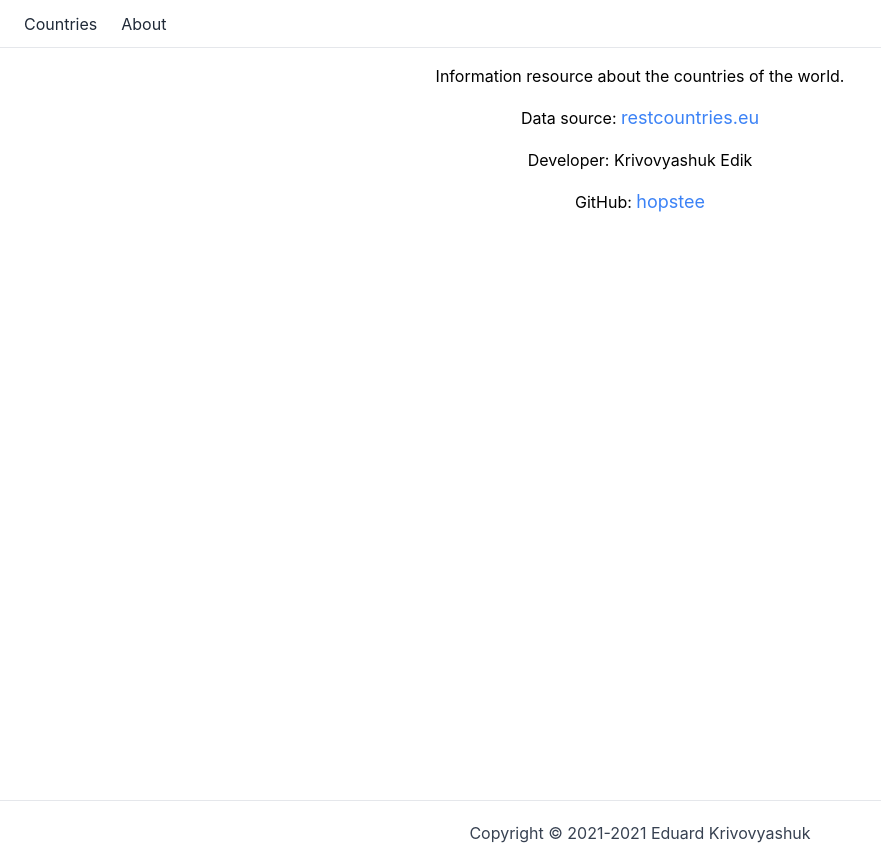
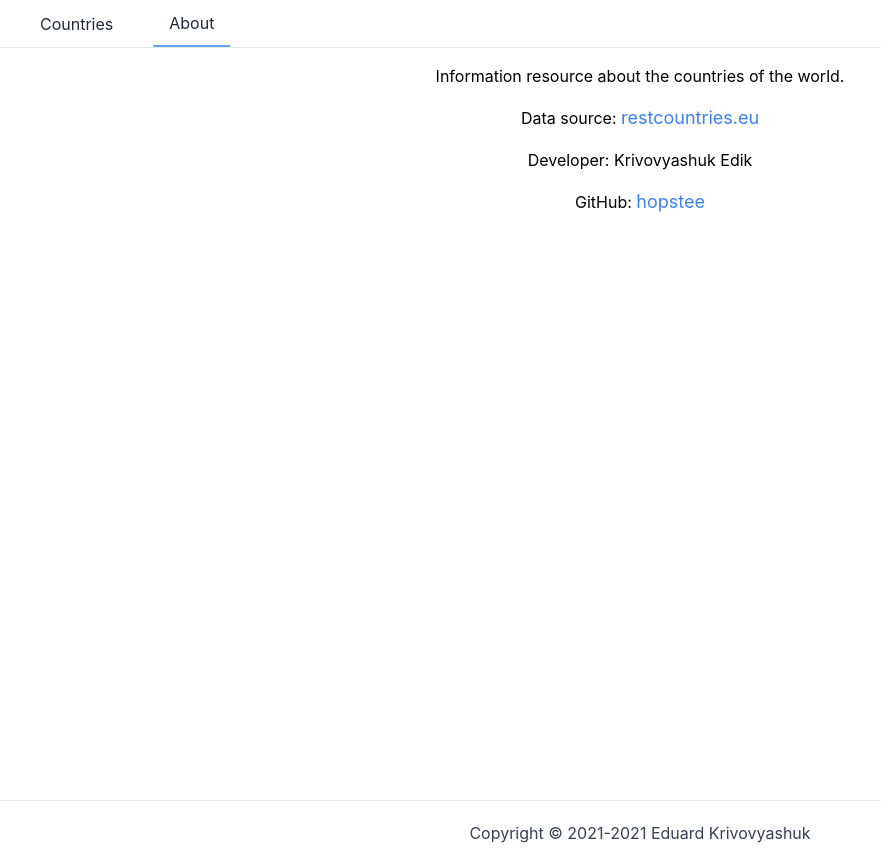
Before and after one commit to hopstee/countries, a Next.js app: page /about in a window 1280 px wide. Shown: the whole page, without its empty margins (0-881 px from the left). Built offline with nearby package versions, Linux system fonts and the light colour scheme; what @badrap/bar-of-progress would draw is missing.

Commit message:
update styles

```diff
--- a/components/link.component.js
+++ b/components/link.component.js
@@ -1,13 +1,14 @@
 import React from 'react'
 import Link from 'next/link'
 import { useRouter } from 'next/router'
+import styles from '../styles/Home.module.css'
 
 export default ({ href, children }) => {
     const router = useRouter()
 
     let className = children.props.className || ''
     if (router.pathname === href) {
-        className = `${className} active-link`
+        className = `${className} ${styles.active_nav_link}`
     }
 
     return <Link href={href}>{React.cloneElement(children, { className })}</Link>
--- a/components/map.component.js
+++ b/components/map.component.js
@@ -2,7 +2,8 @@ import { MapContainer, Marker, Popup, TileLayer, GeoJSON } from 'react-leaflet'
 import L from 'leaflet'
 import 'leaflet/dist/leaflet.css'
 import { getGeoJSON } from '../libs/countries'
-import styles from '../styles/Map.module.css'
+import mapStyles from '../styles/Map.module.css'
+import styles from '../styles/Home.module.css'
 import { useEffect, useState } from 'react'
 import * as MCG from 'react-leaflet-markercluster'
 
@@ -36,7 +37,7 @@ function Map({ lon, lat, country }) {
     }, [])
 
     return (
-        <MapContainer center={coordinates} zoom={6} scrollWheelZoom={false} className={styles.map}>
+        <MapContainer center={coordinates} zoom={6} scrollWheelZoom={false} className={mapStyles.map}>
             <TileLayer
                 attribution='&copy; <a href="http://osm.org/copyright">OpenStreetMap</a> contributors'
                 url="https://{s}.tile.openstreetmap.org/{z}/{x}/{y}.png"
@@ -51,9 +52,27 @@ function Map({ lon, lat, country }) {
                         <br />
                         Capital: {country.capital}
                         <br />
-                        Population: {country.population}
+                        Population: {
+                            !country.population ?
+                            (
+                                <span className={styles.code}>
+                                    --//--
+                                </span>
+                            ) : (
+                                (country.population).toLocaleString()
+                            )
+                        }
                         <br />
-                        Area: {country.area} &#x33A2;
+                        Area: {
+                            !country.area ?
+                            (
+                                <span className={styles.code}>
+                                    --//--
+                                </span>
+                            ) : (
+                                <span>{(country.area).toLocaleString()} &#x33A2;</span>
+                            )
+                        }
                     </Popup>
                 </Marker>
             </MarkerClusterGroup>
--- a/components/nav.component.js
+++ b/components/nav.component.js
@@ -47,17 +47,21 @@ function Navigation(props) {
     return (
         <>
             <div className="fixed bottom-0 md:top-0 left-0 h-12 w-full md:w-full z-10 bg-white dark:bg-gray-800 md:border-b md:border-t-0 border-t">
-                <div className="md:h-full w-full flex md:flex-row py-3 px-6">
+                <div className="h-full w-full flex md:flex-row px-6">
                     <div className="flex flex-row md:flex-row justify-start items-center space-x-6 w-full">
                         <Link href="/">
+                            <div className={styles.nav_link_container}>
                                 <a className={styles.nav_link}>
                                     Countries
                                 </a>
+                            </div>
                         </Link>
                         <Link href="/about">
+                            <div className={styles.nav_link_container}>
                                 <a className={styles.nav_link}>
                                     About
                                 </a>
+                            </div>
                         </Link>
                     </div>
                 </div>
--- a/pages/index.js
+++ b/pages/index.js
@@ -3,11 +3,9 @@ import Image from 'next/image'
 import Link from '../components/link.component'
 import Searchbar from '../components/searchbar.component'
 import styles from '../styles/Home.module.css'
-import { getAllRegionalBlocks, getAllRegions, getAllCountries } from '../libs/countries';
+import { getAllCountries } from '../libs/countries';
 
-const apiResource = 'https://restcountries.eu/rest/v2'
-
-function Home({ countriesObject, regionalBlocks, regions }) {
+function Home({ countriesObject, alphabetArray }) {
 
     return (
         <>
@@ -19,6 +17,13 @@ function Home({ countriesObject, regionalBlocks, regions }) {
 
             <Searchbar />
             <main className={styles.main}>
+                {/* <div className={styles.alphabet_navigation}>
+                    {
+                        alphabetArray.map(item => (
+                            <span>{item}</span>
+                        ))
+                    }
+                </div> */}
                 <div className={styles.grid_view}>
                     {Object.keys(countriesObject).map(letter => (
                         <div className={styles.grid_column} key={letter}>
@@ -49,28 +54,35 @@ function Home({ countriesObject, regionalBlocks, regions }) {
 export async function getServerSideProps() {
     const res = await getAllCountries()
     const countries = await res.json()
-    const countriesObject = {}
-    const regionalBlocks = await getAllRegionalBlocks()
-    const regions = await getAllRegions()
+    let countriesObject = {}
+    const alphabetArray = []
     const a = 97;
 
     for (let i = 0; i < 26; i++) {
-        countriesObject[String.fromCharCode(a + i)] = [];
+        const l = String.fromCharCode(a + i)
+        countriesObject[l] = [];
+        alphabetArray.push(l)
     }
 
     for(const country of countries) {
         const alphabetLetter = (country.name[0]).toLowerCase()
         if(!countriesObject.hasOwnProperty(alphabetLetter)) {
             countriesObject[alphabetLetter] = []
+            alphabetArray.push(alphabetLetter)
         }
         countriesObject[alphabetLetter].push(country)
     }
 
+    Object.keys(countriesObject).map(item => {
+        if(countriesObject[item].length == 0) {
+            delete countriesObject[item]
+        }
+    })
+
     return {
         props: {
             countriesObject,
-            regionalBlocks,
-            regions,
+            alphabetArray,
         },
     }
 }
--- a/styles/Home.module.css
+++ b/styles/Home.module.css
@@ -365,19 +365,53 @@
     @apply leading-normal;
 }
 
+.nav_link_container {
+    @apply h-full;
+    @apply py-1;
+}
+
 .nav_link {
     @apply text-gray-800;
-    @apply dark:text-gray-100;
+    @apply flex;
+    @apply items-center;
+    @apply h-full;
+    @apply px-4;
+    @apply rounded-md;
     @apply cursor-pointer;
 }
 
 .nav_link:hover {
-    @apply text-blue-600;
+    @apply bg-gray-100;
+}
+
+.active_nav_link {
+    @apply border-b-2;
+    @apply border-blue-400;
 }
 
 .logo {
     height: 1em;
     margin-left: 0.5rem;
+}
+
+.alphabet_navigation {
+    @apply fixed;
+    @apply flex;
+    @apply flex-col;
+    @apply top-1/2;
+    @apply translate-y-1/2;
+    @apply right-1;
+}
+
+.alphabet_navigation > span {
+    @apply w-5;
+    @apply h-5;
+    @apply text-center;
+    @apply cursor-pointer;
+}
+
+.alphabet_navigation > span:hover {
+    @apply text-blue-600;
 }
 
 @media (min-width: 640px) {
```
Also changed, not shown: components/searchbar.component.js (+0 -10 lines). Lines whose indentation alone changed are shown as unchanged.
